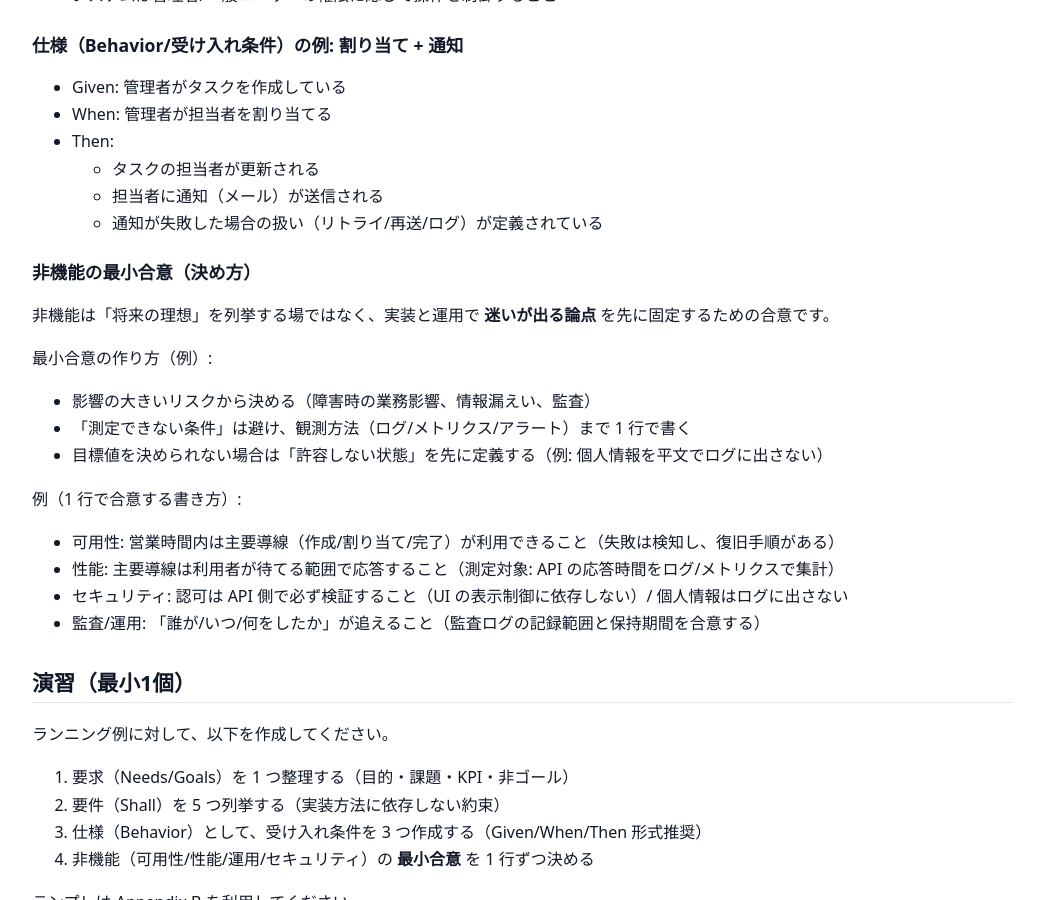
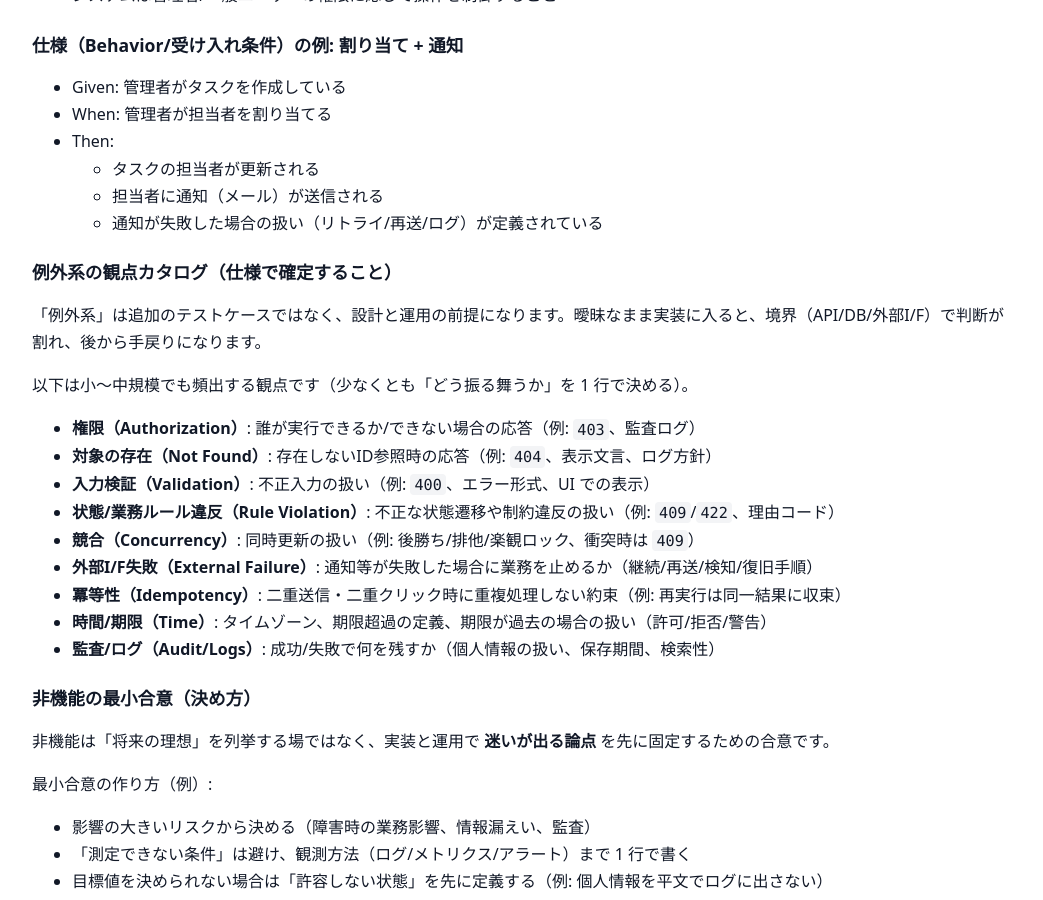
Before and after one commit to itdojp/small-webapp-software-design-book, a Jekyll site: the page built from docs/chapters/01-requirements-as-input.md, in a window 1280 px wide and 900 px high, scrolled down 1712 px. Shown: the whole window, without its empty margins (118-1161 px from the left). Built offline with Jekyll 4.4.1, drawn with Linux system fonts in a browser that asks for light colours.

Commit message:
[Content] Issue #30: 例外系カタログと記入例を補強

```diff
--- a/docs/chapters/01-requirements-as-input.md
+++ b/docs/chapters/01-requirements-as-input.md
@@ -78,6 +78,22 @@ next: /chapters/02-complexity-and-interaction/
   - 担当者に通知（メール）が送信される
   - 通知が失敗した場合の扱い（リトライ/再送/ログ）が定義されている
 
+### 例外系の観点カタログ（仕様で確定すること）
+
+「例外系」は追加のテストケースではなく、設計と運用の前提になります。曖昧なまま実装に入ると、境界（API/DB/外部I/F）で判断が割れ、後から手戻りになります。
+
+以下は小〜中規模でも頻出する観点です（少なくとも「どう振る舞うか」を 1 行で決める）。
+
+- **権限（Authorization）**: 誰が実行できるか/できない場合の応答（例: `403`、監査ログ）
+- **対象の存在（Not Found）**: 存在しないID参照時の応答（例: `404`、表示文言、ログ方針）
+- **入力検証（Validation）**: 不正入力の扱い（例: `400`、エラー形式、UI での表示）
+- **状態/業務ルール違反（Rule Violation）**: 不正な状態遷移や制約違反の扱い（例: `409`/`422`、理由コード）
+- **競合（Concurrency）**: 同時更新の扱い（例: 後勝ち/排他/楽観ロック、衝突時は `409`）
+- **外部I/F失敗（External Failure）**: 通知等が失敗した場合に業務を止めるか（継続/再送/検知/復旧手順）
+- **冪等性（Idempotency）**: 二重送信・二重クリック時に重複処理しない約束（例: 再実行は同一結果に収束）
+- **時間/期限（Time）**: タイムゾーン、期限超過の定義、期限が過去の場合の扱い（許可/拒否/警告）
+- **監査/ログ（Audit/Logs）**: 成功/失敗で何を残すか（個人情報の扱い、保存期間、検索性）
+
 ### 非機能の最小合意（決め方）
 
 非機能は「将来の理想」を列挙する場ではなく、実装と運用で **迷いが出る論点** を先に固定するための合意です。
```
Also changed, not shown: docs/appendix/D-samples.md (+8 -0 lines).
